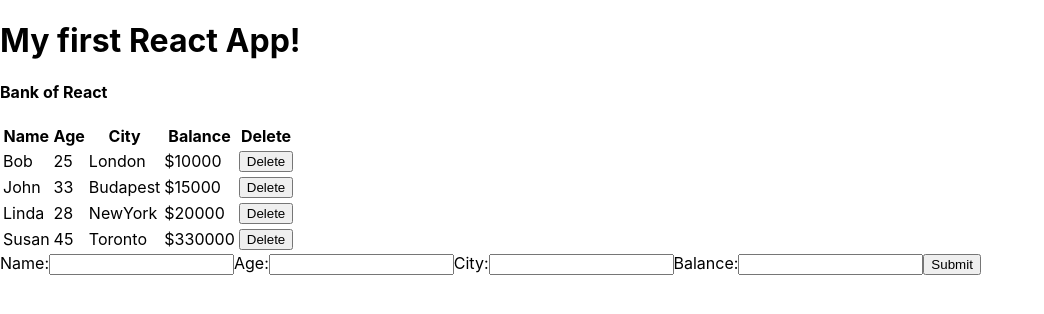
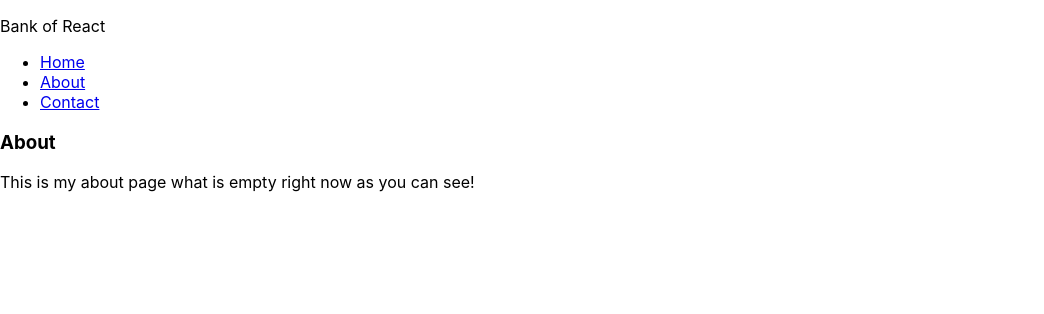
Before and after one commit to Ldaruu/JsPracc, a React (Create React App) app in the folder BankAccount-React/bankaccount/: page /about in a window 1280 px wide. Shown: the top 314 px of the page, without its empty margins (0-1044 px from the left). Built offline with nearby package versions, Linux system fonts and the light colour scheme.

Commit message:
feat(Navbar)

```diff
--- a/BankAccount-React/bankaccount/package.json
+++ b/BankAccount-React/bankaccount/package.json
@@ -5,6 +5,7 @@
   "dependencies": {
     "react": "^16.7.0",
     "react-dom": "^16.7.0",
+    "react-router-dom": "^4.3.1",
     "react-scripts": "2.1.3"
   },
   "scripts": {
--- a/BankAccount-React/bankaccount/src/App.js
+++ b/BankAccount-React/bankaccount/src/App.js
@@ -1,41 +1,26 @@
 import React, { Component } from 'react';
-import Accounts from './Accounts';
-import AddAccount from './AddAccount';
+import Navbar from './components/Navbar';
+import Home from './Home';
+import About from './components/About';
+import Contact from './components/Contact';
+import { BrowserRouter } from 'react-router-dom';
+import Route from '../node_modules/react-router-dom/Route';
+
 
 
 class App extends Component {
-  state = {
-    accounts: [
-      {name: 'Bob', age: 25, city:'London', balance: 10000, id: 1},
-      {name: 'John', age: 33, city:'Budapest',  balance: 15000, id: 2},
-      {name: 'Linda', age: 28, city:'NewYork', balance: 20000, id: 3},
-      {name: 'Susan', age: 45, city:'Toronto',balance: 330000, id: 4}
-    ]
-  }
-  addAccount = (account) => {
-    account.id = Math.floor(Math.random() * Math.floor(100));
-    let newAccount = [...this.state.accounts, account];
-    this.setState({
-      accounts: newAccount
-    })
-  }
-  deleteAccout = (id) =>{
-    let acc = this.state.accounts.filter(account => {
-      return account.id !== id
-    });
-    this.setState({
-      accounts: acc
-    })
-  }
 
   render() {
     return (
+      <BrowserRouter>
       <div className="App">
-       <h1>My first React App!</h1>
-       <h4>Bank of React</h4>
-       <Accounts deleteAccout={this.deleteAccout} accounts={this.state.accounts}/>
-       <AddAccount addAccount ={this.addAccount} />
+        <Navbar/>
+        <Route exact path='/' component={Home} />
+        <Route path='/about' component={About} />
+        <Route path='/contact' component={Contact} />
+
       </div>
+      </BrowserRouter>
     );
   }
 }
--- /dev/null
+++ b/BankAccount-React/bankaccount/src/Home.js
@@ -0,0 +1,42 @@
+import React, {Component} from 'react';
+import Accounts from './Accounts';
+import AddAccount from './AddAccount';
+
+class Home extends Component{
+    state = {
+        accounts: [
+          {name: 'Bob', age: 25, city:'London', balance: 10000, id: 1},
+          {name: 'John', age: 33, city:'Budapest',  balance: 15000, id: 2},
+          {name: 'Linda', age: 28, city:'NewYork', balance: 20000, id: 3},
+          {name: 'Susan', age: 45, city:'Toronto',balance: 330000, id: 4}
+        ]
+      }
+      addAccount = (account) => {
+        account.id = Math.floor(Math.random() * Math.floor(100));
+        let newAccount = [...this.state.accounts, account];
+        this.setState({
+          accounts: newAccount
+        })
+      }
+      deleteAccout = (id) =>{
+        let acc = this.state.accounts.filter(account => {
+          return account.id !== id
+        });
+        this.setState({
+          accounts: acc
+        })
+      }
+
+      render() {
+        return (
+          <div className="App">
+           <h1>My first React App!</h1>
+           <h4>Bank of React</h4>
+           <Accounts deleteAccout={this.deleteAccout} accounts={this.state.accounts}/>
+           <AddAccount addAccount ={this.addAccount} />
+          </div>
+        );
+      }
+    }
+
+    export default Home;
--- /dev/null
+++ b/BankAccount-React/bankaccount/src/components/About.js
@@ -0,0 +1,11 @@
+import React from 'react';
+
+const About = () => {
+    return(
+        <div>
+            <h3>About</h3>
+            <p>This is my about page what is empty right now as you can see!</p>
+        </div>
+    )
+}
+export default About
--- /dev/null
+++ b/BankAccount-React/bankaccount/src/components/Contact.js
@@ -0,0 +1,11 @@
+import React from 'react'
+
+const Contact = () => {
+    return(
+        <div>
+            <h3>Contact</h3>
+            <p>Here you can contact me or maybe NOT!</p>
+        </div>
+    )
+}
+export default Contact
--- /dev/null
+++ b/BankAccount-React/bankaccount/src/components/Navbar.js
@@ -0,0 +1,18 @@
+import React from 'react';
+
+const Navbar = () => {
+    return(
+        <nav>
+            <div>
+                <p className="title">Bank of React</p>
+                <ul>
+                    <li><a href="/">Home</a></li>
+                    <li><a href="/about">About</a></li>
+                    <li><a href="/contact">Contact</a></li>
+                </ul>
+
+            </div>
+        </nav>
+    )
+}
+export default Navbar
```
Also changed, not shown: BankAccount-React/bankaccount/src/Accounts.js (line endings or trailing spaces), 2 other files (tests, documents, lock files or other folders).
